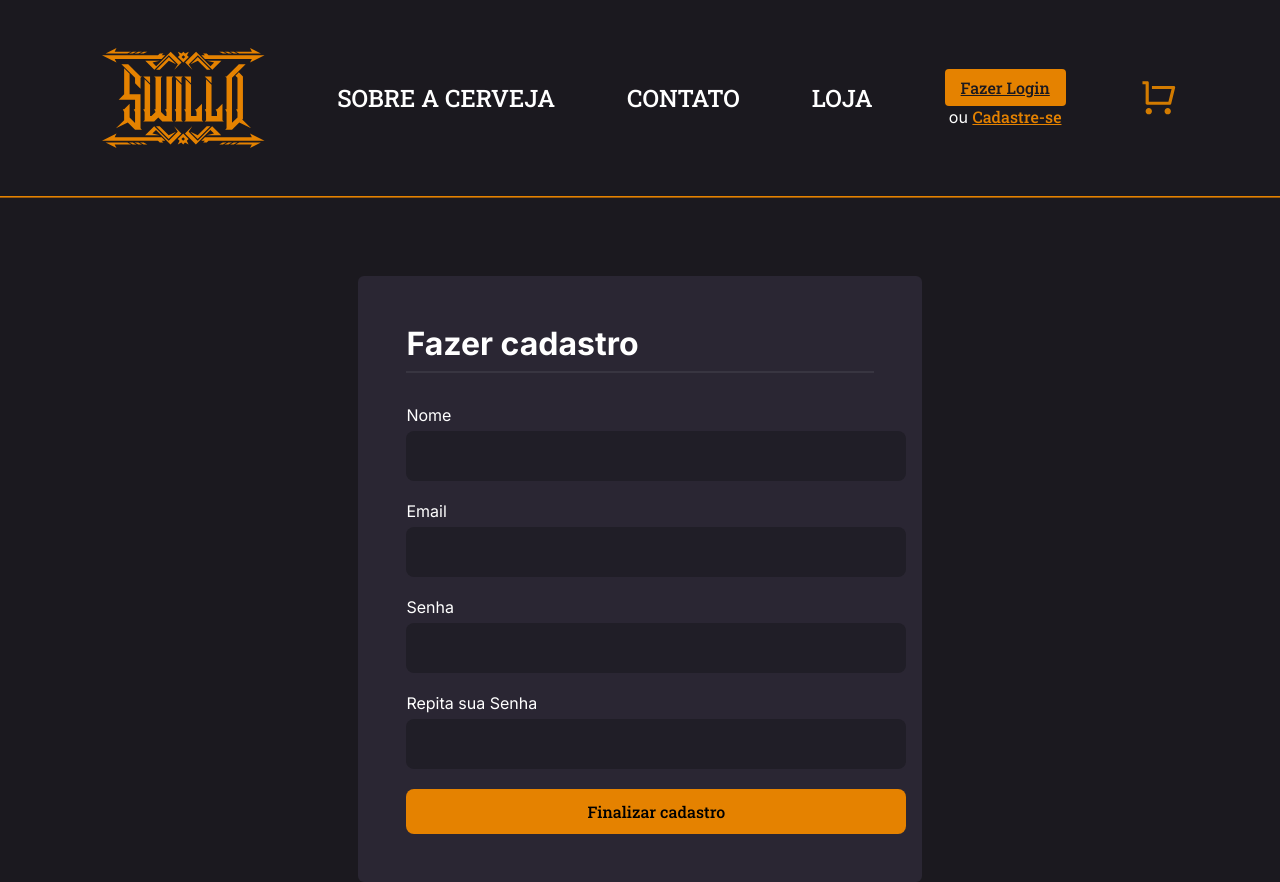
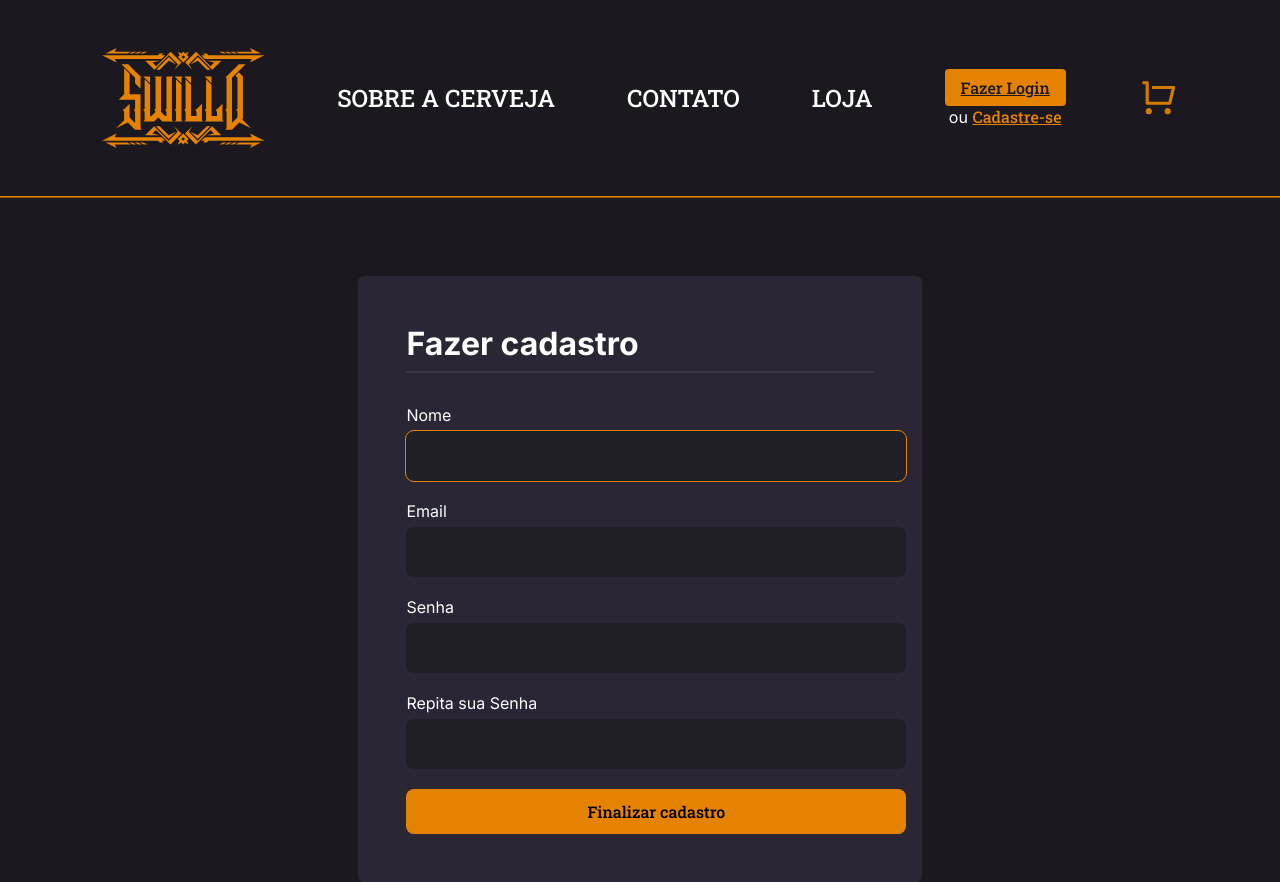
Before and after one commit to Tiesco789/SwillO-Front, a Vue app: page /cadastro in a window 1280 px wide. In both pictures the pointer is over the input 656 px from the left and 456 px from the top of the page. Built offline with nearby package versions, Linux system fonts and the light colour scheme.

Commit message:
adding some firulas

```diff
--- a/src/views/Cadastro.vue
+++ b/src/views/Cadastro.vue
@@ -63,6 +63,10 @@ export default {
       font-size: 16px;
       padding: 16px;
 
+      &:hover {
+        outline: 1px solid #e58200;
+      }
+
       &:focus {
         outline: 1px solid #e58200;
       }
--- a/src/views/Login.vue
+++ b/src/views/Login.vue
@@ -57,6 +57,10 @@ export default {
       font-size: 16px;
       padding: 16px;
 
+      &:hover {
+        outline: 1px solid #e58200;
+      }
+
       &:focus {
         outline: 1px solid #e58200;
       }
```
